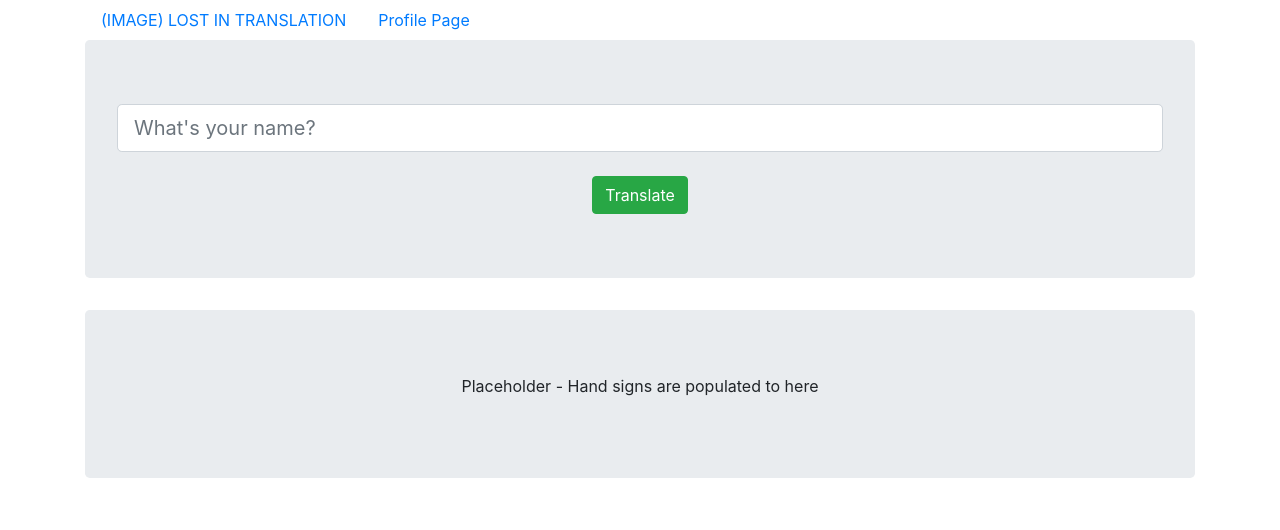
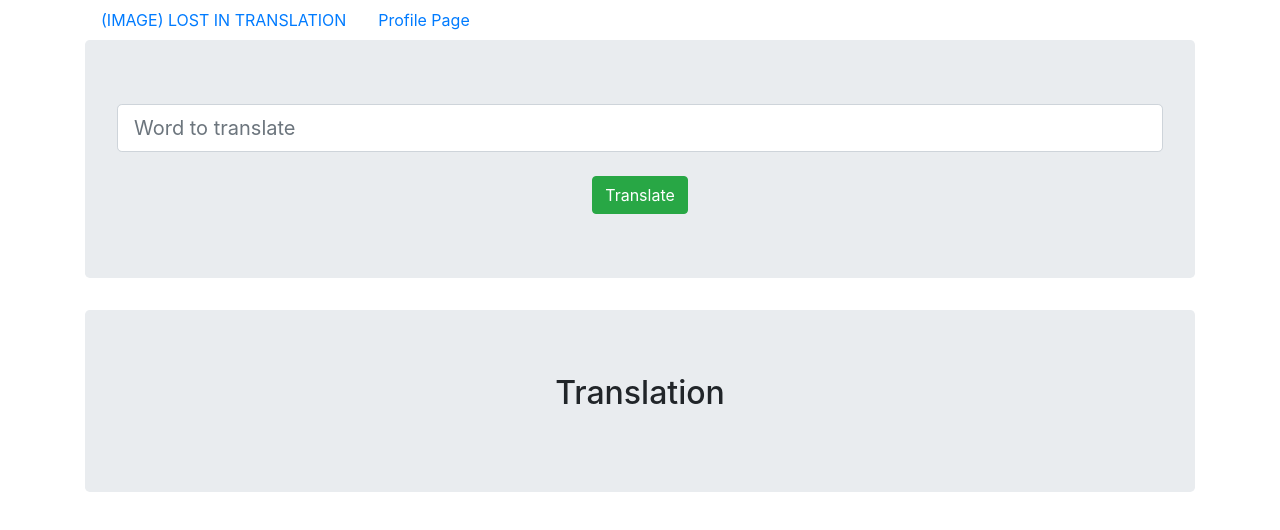
Before and after one commit to maijahaka/lost-in-translation, a React (Create React App) app: page /translate in a window 1280 px wide. Shown: the top 530 px of the page. Built offline with nearby package versions, Linux system fonts and the light colour scheme.

Commit message:
feat: added logic to translation page, saves words to localStorage-array, displays the word in page

```diff
--- a/src/components/containers/Translate.js
+++ b/src/components/containers/Translate.js
@@ -3,17 +3,37 @@ import Container from 'react-bootstrap/Container'
 import TranslateForm from '../forms/TranslateForm'
 import 'bootstrap/dist/css/bootstrap.min.css'
 import AppHeader from '../shared/AppHeader'
+import { useHistory } from 'react-router-dom'
+
 
 function Translate() {
+  let history = useHistory()
+  let sentence = window.localStorage.getItem('currentWord')
+
+  function saveToArray(sentences) {
+    if (sentences !== "" && sentences != null) {
+      let sentenceArray = JSON.parse(window.localStorage.getItem('sentences')) || [];
+      sentenceArray.push(sentences);
+      localStorage.setItem('sentences', JSON.stringify(sentenceArray));
+      console.log(window.localStorage.getItem('sentences'))
+      history.push('/translate')
+    }
+  }
+
+  function translateSentence(word) {
+    window.localStorage.setItem('currentWord', word)
+  }
+
   return (
     <div>
       <AppHeader />
       <Container>
           <Jumbotron>
-              <TranslateForm />
+              <TranslateForm save={saveToArray} translate={translateSentence}/>
           </Jumbotron>
           <Jumbotron>
-              <p>Placeholder - Hand signs are populated to here</p>
+              <h2>Translation</h2>
+              <p>{sentence && sentence}</p>
           </Jumbotron>
       </Container>
     </div>
--- a/src/components/forms/TranslateForm.js
+++ b/src/components/forms/TranslateForm.js
@@ -1,14 +1,30 @@
 import Button from 'react-bootstrap/Button'
 import Form from 'react-bootstrap/Form'
 import 'bootstrap/dist/css/bootstrap.min.css'
+import { useState} from 'react'
 
 
-function TranslateForm() {
+function TranslateForm({save, translate}) {
+
+  const [word, setWord] = useState('')
+
+  function onWordChanged(e) {
+    setWord(e.target.value)
+  }
+
+  function onTranslateFormSubmitted(e) {
+    e.preventDefault()
+    save(word)
+    translate(word)
+  }
+
   return (
     <div>
-        <Form.Control size="lg" type="text" placeholder="What's your name?" />
+      <form onSubmit={onTranslateFormSubmitted}>
+        <Form.Control size="lg" type="text" placeholder="Word to translate" onChange={onWordChanged} />
         <br />
-        <Button variant="success">Translate</Button>
+        <Button variant="success" type="submit">Translate</Button>
+      </form>
     </div>
   )
 }
```
